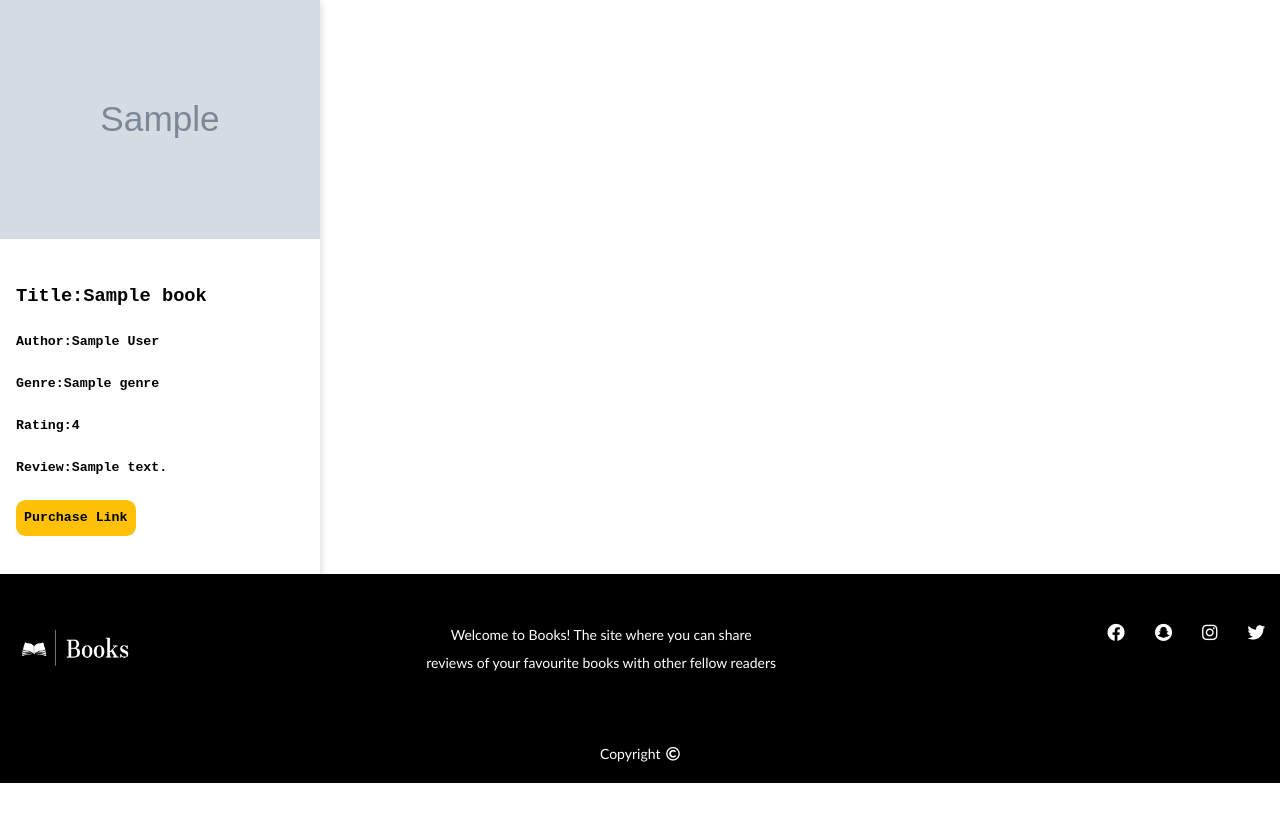
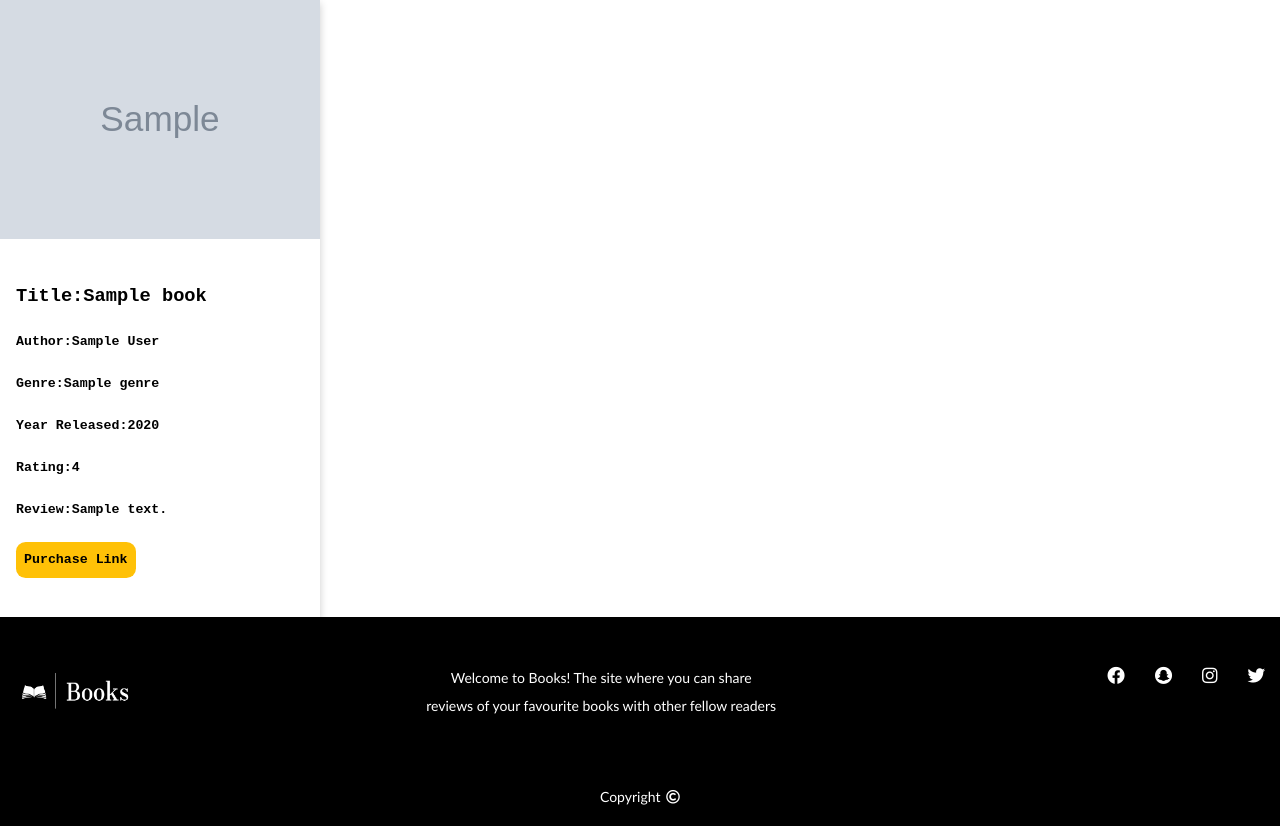
Before and after one commit to IzzySoprano/Books-MS3, a Flask app: page / in a window 1280 px wide. Shown: the part 663-1489 px from the top of the page. Before the commit the page ends 1446 px from the top, so only its background shows below. Run offline with Flask 2, Linux system fonts and the light colour scheme; grey boxes marked "Sample" are stand-in pictures; a database or web service that is not in the repository returns one stand-in record (values such as "Sample title"); some libraries are stand-ins or nearby versions.

Commit message:
Added year

```diff
--- a/templates/home.html
+++ b/templates/home.html
@@ -29,6 +29,7 @@
       <h3> Title: {{- book.book_title -}}</h3>
       <h5> Author: {{- book.author -}}</h5>
       <h5> Genre: {{- book.genre -}}</h5>
+      <h5> Year Released: {{- book.release_year -}}</h5>
       <h5> Rating: {{- book.rating -}}</h5>
       <h5> Review: {{- book.book_review -}}</h5>
       <h5> <a href="{{- book.purchase_link -}}"> Purchase Link </a></h5>
```
